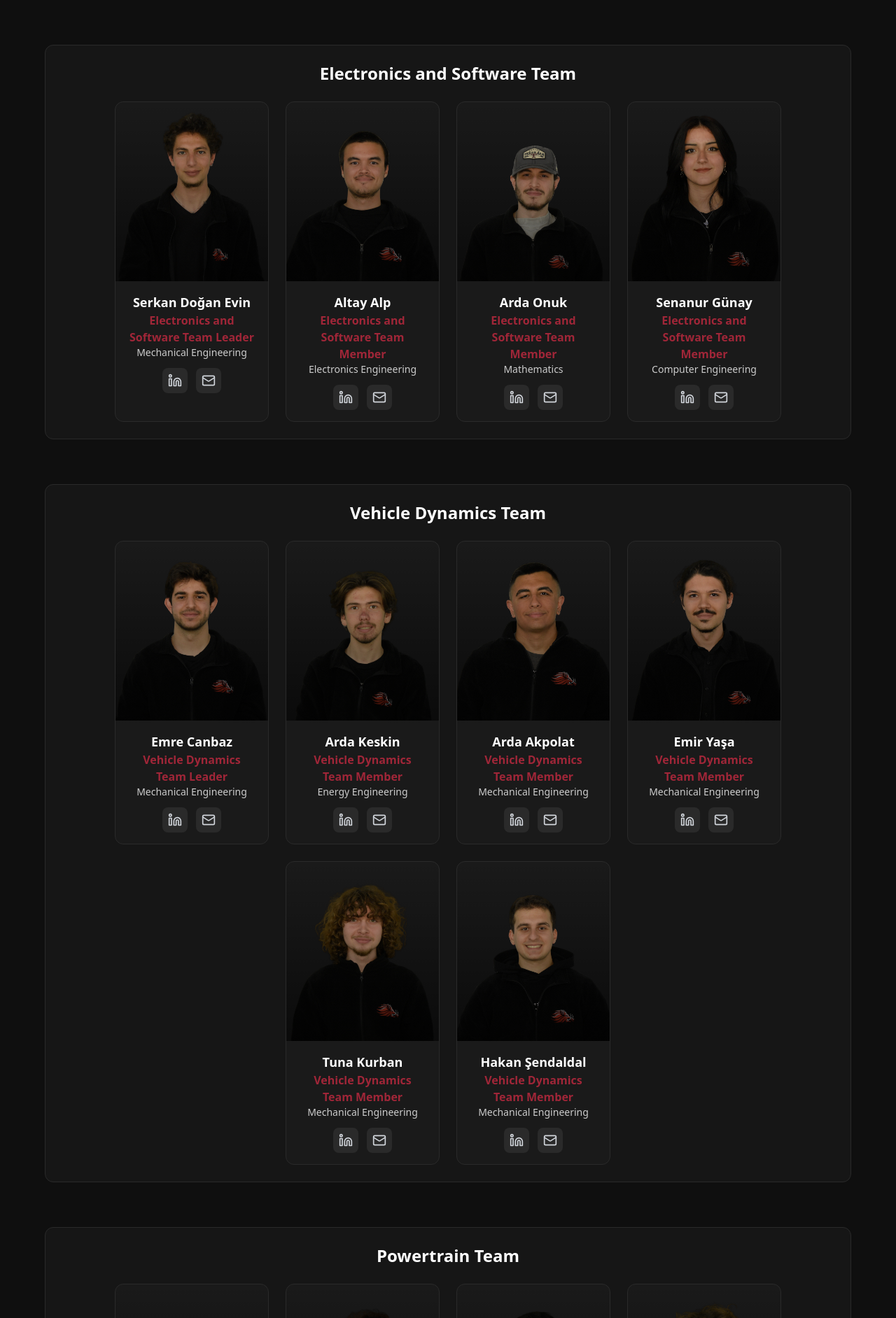
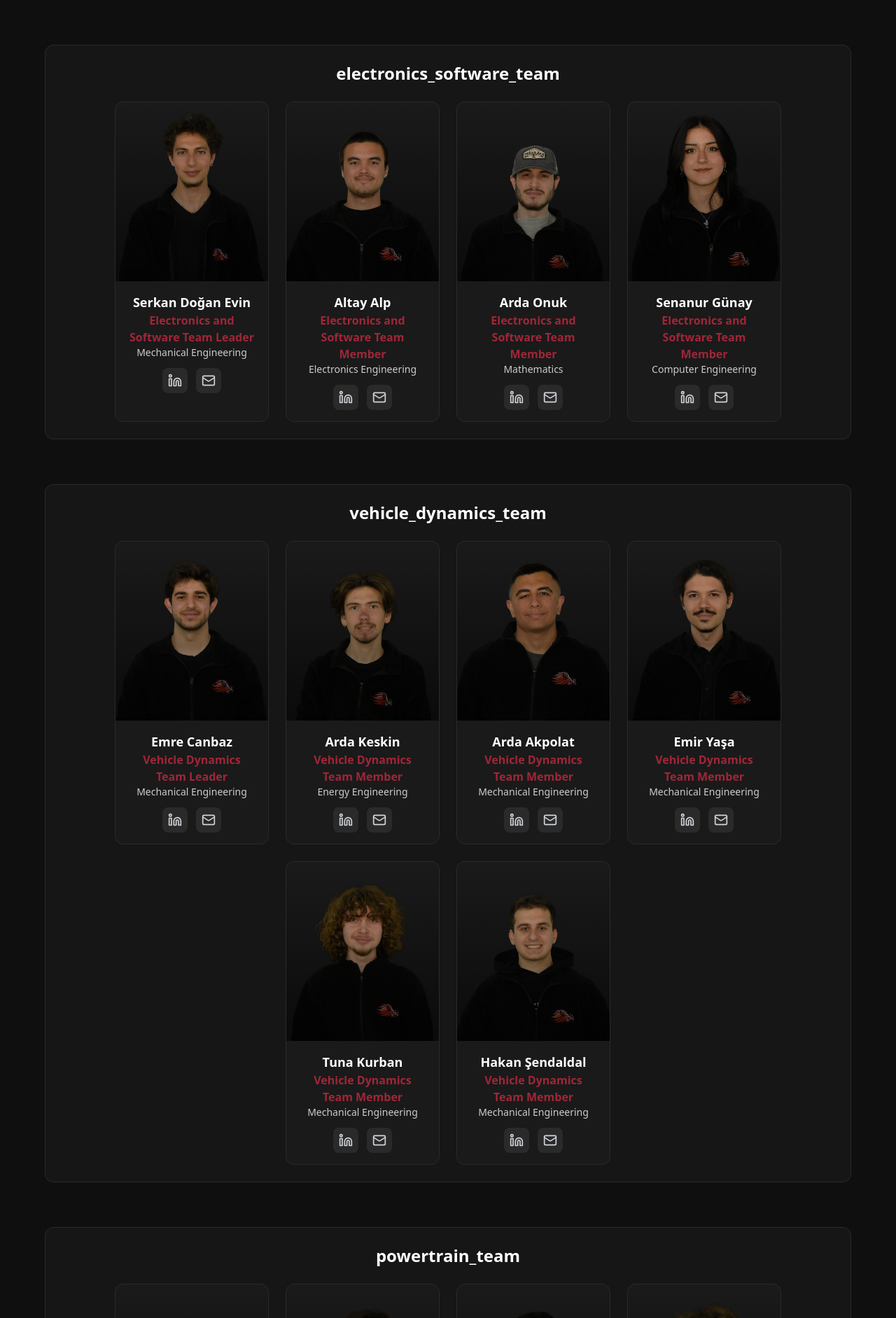
Before and after one commit to SerkanEvin/iztechweb2, a React (Vite) app: page / in a window 1280 px wide. Shown: the part 3396-5280 px from the top of the page at 70% size. Built offline with nearby package versions, Linux system fonts and the light colour scheme.

Commit message:
Update Team.tsx

```diff
--- a/src/components/Team.tsx
+++ b/src/components/Team.tsx
@@ -4,6 +4,7 @@ import { PlaceholderImage } from './PlaceholderImage';
 
 interface TeamMember {
   name: string;
+  roleKey: string;
   role: string;
   department: string;
   image: string;
@@ -21,6 +22,7 @@ const Team = () => {
   const teamMembers: TeamMember[] = [
     {
       name: "Hüseyin Poyraz Kocamış",
+      roleKey: "team_captain",
       role: t("roles.team_captain"),
       department: t('departments.civil_engineering'),
       image: "/POYRAZ.webp",
@@ -31,6 +33,7 @@ const Team = () => {
     },
     {
       name: "Serkan Doğan Evin",
+      roleKey: "electronics_software_team_leader",
       role: t('roles.electronics_software_team_leader'),
       department: t('departments.mechanical_engineering'),
       image: "/SERKAN.webp",
@@ -42,6 +45,7 @@ const Team = () => {
     },
     {
       name: "Emre Canbaz",
+      roleKey: "vehicle_dynamics_team_leader",
       role: t("roles.vehicle_dynamics_team_leader"),
       department: t('departments.mechanical_engineering'),
       image: "/EMRE.webp",
@@ -53,6 +57,7 @@ const Team = () => {
     },
     {
       name: "Onur Şen",
+      roleKey: "powertrain_team_leader",
       role: t("roles.powertrain_team_leader"),
       department: t('departments.mechanical_engineering'),
       image: "/ONUR.webp",
@@ -64,6 +69,7 @@ const Team = () => {
     },
     {
       name: "Efe Yıldırım",
+      roleKey: "aerodynamics_team_leader",
       role: t('roles.aerodynamics_team_leader'),
       department: t('departments.mechanical_engineering'),
       image: "/EFE.webp",
@@ -75,6 +81,7 @@ const Team = () => {
     },
     {
       name: "Ödül Yarkın Baran",
+      roleKey: "organization_team_leader",
       role: t('roles.organization_team_leader'),
       department: t('departments.photonics'),
       image: "/YARKIN.webp",
@@ -86,6 +93,7 @@ const Team = () => {
     },
     {
       name: "Ahmet Duha Aydın",
+      roleKey: "chassis_ergonomics_team_leader",
       role: t('roles.chassis_ergonomics_team_leader'),
       department: t('departments.mechanical_engineering'),
       image: "/DUHA.webp",
@@ -97,6 +105,7 @@ const Team = () => {
     },
     {
       name: "Altay Alp",
+      roleKey: "electronics_software_team_member",
       role: t('roles.electronics_software_team_member'),
       department: t('departments.electronics_engineering'),
       image: "/ALTAYALP.webp",
@@ -108,6 +117,7 @@ const Team = () => {
     },
     {
       name: "Arda Onuk",
+      roleKey: "electronics_software_team_member",
       role: t('roles.electronics_software_team_member'),
       department: t('departments.mathematics'),
       image: "/ARDAONUK.webp",
@@ -119,6 +129,7 @@ const Team = () => {
     },
     {
       name: "Berkant Süren",
+      roleKey: "chassis_ergonomics_team_member",
       role: t('roles.chassis_ergonomics_team_member'),
       department: t('departments.materials_engineering'),
       image: "/BERKANT.webp",
@@ -130,6 +141,7 @@ const Team = () => {
     },
     {
       name: "Arda Keskin",
+      roleKey: "vehicle_dynamics_team_member",
       role: t('roles.vehicle_dynamics_team_member'),
       department: t('departments.energy_engineering'),
       image: "/ARDAKESKIN.webp",
@@ -141,6 +153,7 @@ const Team = () => {
     },
     {
       name: "Arda Akpolat",
+      roleKey: "vehicle_dynamics_team_member",
       role: t('roles.vehicle_dynamics_team_member'),
       department: t('departments.mechanical_engineering'),
       image: "/ARDAAKPOLAT.webp",
@@ -152,6 +165,7 @@ const Team = () => {
     },
     {
       name: "Senanur Günay",
+      roleKey: "electronics_software_team_member",
       role: t('roles.electronics_software_team_member'),
       department: t('departments.computer_engineering'),
       image: "/SENANUR.webp",
@@ -163,6 +177,7 @@ const Team = () => {
     },
     {
       name: "Beren Alptekin",
+      roleKey: "organization_team_member",
       role: t('roles.organization_team_member'),
       department: t('departments.mechanical_engineering'),
       image: "/insan.webp",
@@ -174,6 +189,7 @@ const Team = () => {
     },
     {
       name: "Tarık Alperen Öcal",
+      roleKey: "powertrain_team_member",
       role: t('roles.powertrain_team_member'),
       department: t('departments.mechanical_engineering'),
       image: "/TARIKALPERENOCAL.webp",
@@ -185,6 +201,7 @@ const Team = () => {
     },
     {
       name: "Yağız Yalçın",
+      roleKey: "powertrain_team_member",
       role: t('roles.powertrain_team_member'),
       department: t('departments.energy_engineering'),
       image: "/YAGIZ.webp",
@@ -196,6 +213,7 @@ const Team = () => {
     },
     {
       name: "Batuhan Elmaoğlu",
+      roleKey: "aerodynamics_team_member",
       role: t('roles.aerodynamics_team_member'),
       department: t('departments.mechanical_engineering'),
       image: "/BATU.webp",
@@ -207,6 +225,7 @@ const Team = () => {
     },
     {
       name: "Eren Uruş",
+      roleKey: "aerodynamics_team_member",
       role: t('roles.aerodynamics_team_member'),
       department: t('departments.mechanical_engineering'),
       image: "/ERENURUS.webp",
@@ -218,6 +237,7 @@ const Team = () => {
     },
     {
       name: "Eren Karasakal",
+      roleKey: "chassis_ergonomics_team_member",
       role: t('roles.chassis_ergonomics_team_member'),
       department: t('departments.mechanical_engineering'),
       image: "/ERENKARASAKAL.webp",
@@ -229,6 +249,7 @@ const Team = () => {
     },
     {
       name: "Tuğçe Özcan",
+      roleKey: "chassis_ergonomics_team_member",
       role: t('roles.chassis_ergonomics_team_member'),
       department: t('departments.materials_engineering'),
       image: "/TUĞÇE.webp",
@@ -240,6 +261,7 @@ const Team = () => {
     },
     {
       name: "Nevzat Ediz Burçoğlu",
+      roleKey: "powertrain_team_member",
       role: t('roles.powertrain_team_member'),
       department: t('departments.mechanical_engineering'),
       image: "/Ediz.webp",
@@ -251,6 +273,7 @@ const Team = () => {
     },
     {
       name: "Kerem Katrancı",
+      roleKey: "powertrain_team_member",
       role: t('roles.powertrain_team_member'),
       department: t('departments.mechanical_engineering'),
       image: "/KEREM.webp",
@@ -262,6 +285,7 @@ const Team = () => {
     },
     {
       name: "Emir Yaşa",
+      roleKey: "vehicle_dynamics_team_member",
       role: t('roles.vehicle_dynamics_team_member'),
       department: t('departments.mechanical_engineering'),
       image: "/Emir.webp",
@@ -273,6 +297,7 @@ const Team = () => {
     },
     {
       name: "Tuna Kurban",
+      roleKey: "vehicle_dynamics_team_member",
       role: t('roles.vehicle_dynamics_team_member'),
       department: t('departments.mechanical_engineering'),
       image: "/TUNAKURBAN.webp",
@@ -284,6 +309,7 @@ const Team = () => {
     },
     {
       name: "Hakan Şendaldal",
+      roleKey: "vehicle_dynamics_team_member",
       role: t('roles.vehicle_dynamics_team_member'),
       department: t('departments.mechanical_engineering'),
       image: "/HAKAN.webp",
@@ -295,6 +321,7 @@ const Team = () => {
     },
     {
       name: "Khayal Musayev",
+      roleKey: "chassis_ergonomics_team_member",
       role: t('roles.chassis_ergonomics_team_member'),
       department: t('departments.mechanical_engineering'),
       image: "/KHAYAL.webp",
@@ -306,6 +333,7 @@ const Team = () => {
     },
     {
       name: "Sinan Efe Bayrak",
+      roleKey: "aerodynamics_team_member",
       role: t('roles.aerodynamics_team_member'),
       department: t('departments.mechanical_engineering'),
       image: "/SİNANEFE.webp",
@@ -317,7 +345,8 @@ const Team = () => {
     },
     {
       name: "Kuzey Demirer",
-      role: t('roles.business_team_member'),
+      roleKey: "business_team_leader",
+      role: t('roles.business_team_leader'),
       department: t('departments.industrial_design'),
       image: "/KUZEY.webp",
       social: {
@@ -326,6 +355,7 @@ const Team = () => {
         github: "#"
       }
     }
+
   ];
 
   const categorizeTeamMembers = (members: TeamMember[]) => {
@@ -335,17 +365,13 @@ const Team = () => {
     const categories: CategoriesType = {};
 
     members.forEach(member => {
-      // "Team Leader" ve "Team Member" kısımlarını kaldır
-      let baseRole = member.role
-        .replace(/Team Leader/i, 'Team')
-        .replace(/Team Member/i, 'Team')
-        .trim();
+      // roleKey’den ekip ismini bul
+      const baseKey = member.roleKey
+          .replace(/_team_leader$/i, '_team')
+          .replace(/_team_member$/i, '_team');
 
-      // Çeviri varsa onu kullan, yoksa baseRole'ü kullan
-      const translatedRole = t(
-        `team.${baseRole.toLowerCase().replace(/\s+/g, '_')}`,
-        { defaultValue: baseRole }
-      );
+      // kategorinin dil bağımsız anahtarı var → çeviriyi burada yap
+      const translatedRole = t(`team.${baseKey}`, { defaultValue: baseKey });
 
       if (!categories[translatedRole]) {
         categories[translatedRole] = [];
```
